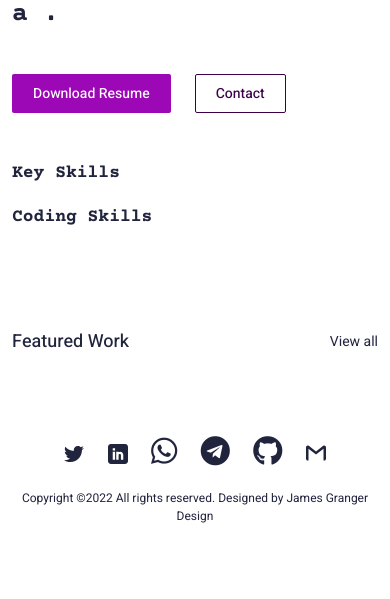
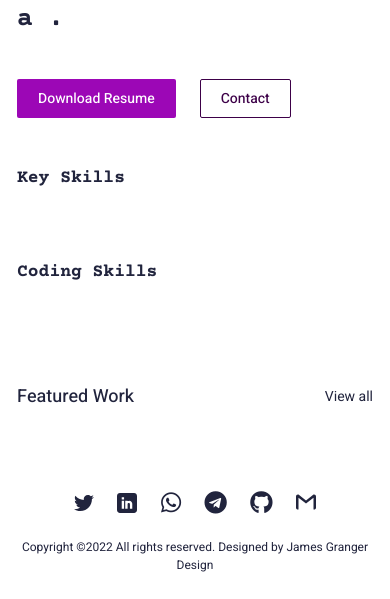
Before and after one commit to Luwafemi/Django-resume-app, a Django app: template main/templates/main/index.html in a window 390 px wide. Shown: the part 360-959 px from the top of the page. Before the commit the page ends 883 px from the top, so only its background shows below. Run offline with Django 4.2, Linux system fonts and the light colour scheme; the template is opened without the code that fills it, so the values that code supplies are empty; parts of the project's set-up code (start-up, migrations or seed data) failed here and were passed over; some libraries are stand-ins or nearby versions.

Commit message:
Add minor CSS changes

```diff
--- a/main/templates/main/index.html
+++ b/main/templates/main/index.html
@@ -83,9 +83,9 @@
           </div>
         </div>
         <div class="col-md">
-          <h4 class="smTitle pb-3" style="font-weight:600">Coding Skills</h4>
+          <h4 class="smTitle pb-3 codingSkillsSection" style="font-weight:600;">Coding Skills</h4>
           <div>
-            <div style ="display: grid;grid-template-columns: repeat(3,120px);grid-gap: 20px;">
+            <div class = "codingSkillsGrid" style ="display: grid;grid-template-columns: repeat(3,120px);grid-gap: 20px;">
               {% for sk in me.userprofile.skills.all %}
               {% if sk.is_key_skill == False %}
               <div class="codingSkills">
--- a/static/css/style.css
+++ b/static/css/style.css
@@ -719,6 +719,18 @@
   .fixedHeader .headerCol,  .headerCol {
   	padding: 10px 0;
   }
+  .codingSkillsSection{
+    margin-top: 50px
+  }
+  .codingSkillsGrid{
+    grid-template-columns: repeat(2,120px) !important
+  }
+  body{
+    padding: 5px;
+  }
+  .socials {
+    font-size: 23px;
+  }
 }
 
 @media(max-width:575px) {
```
